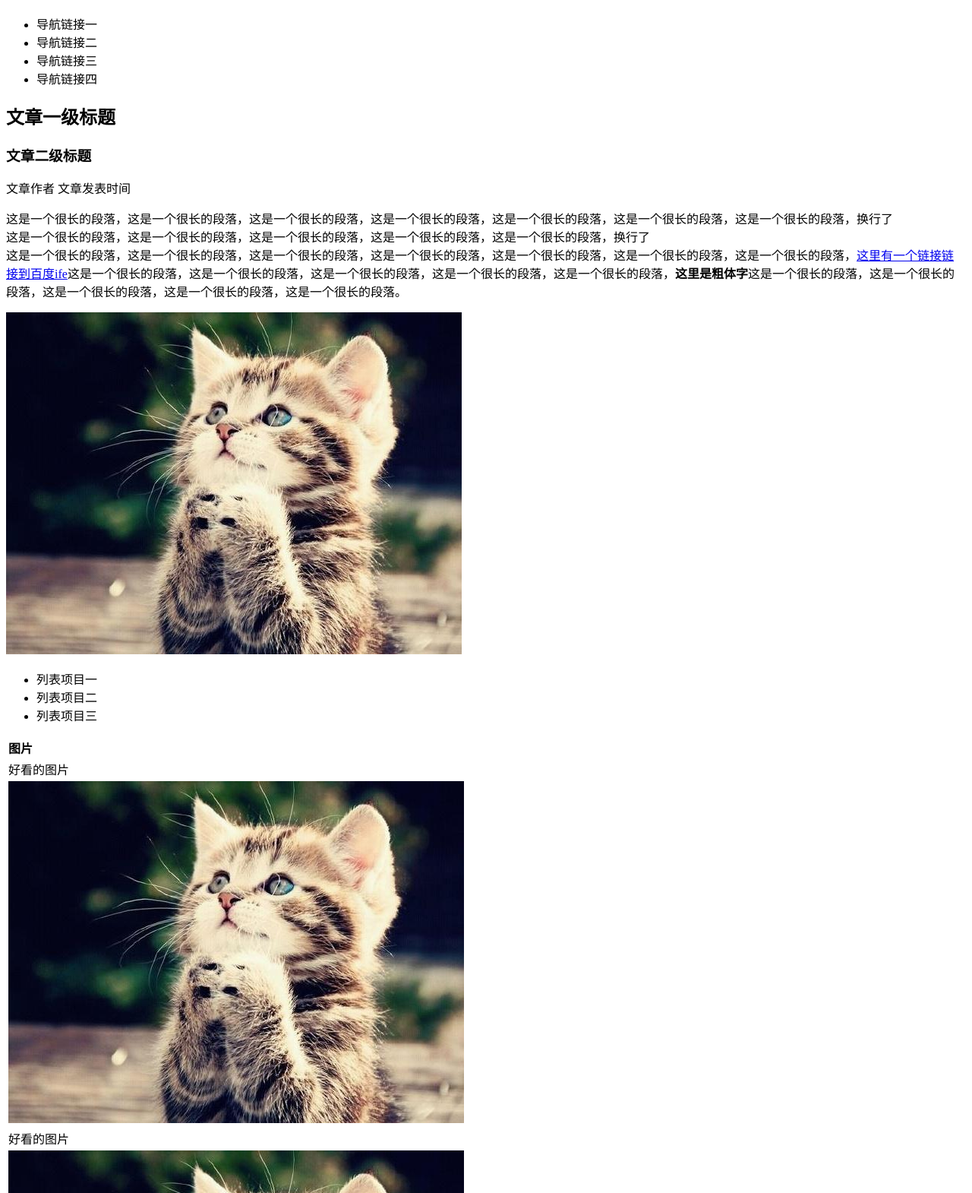
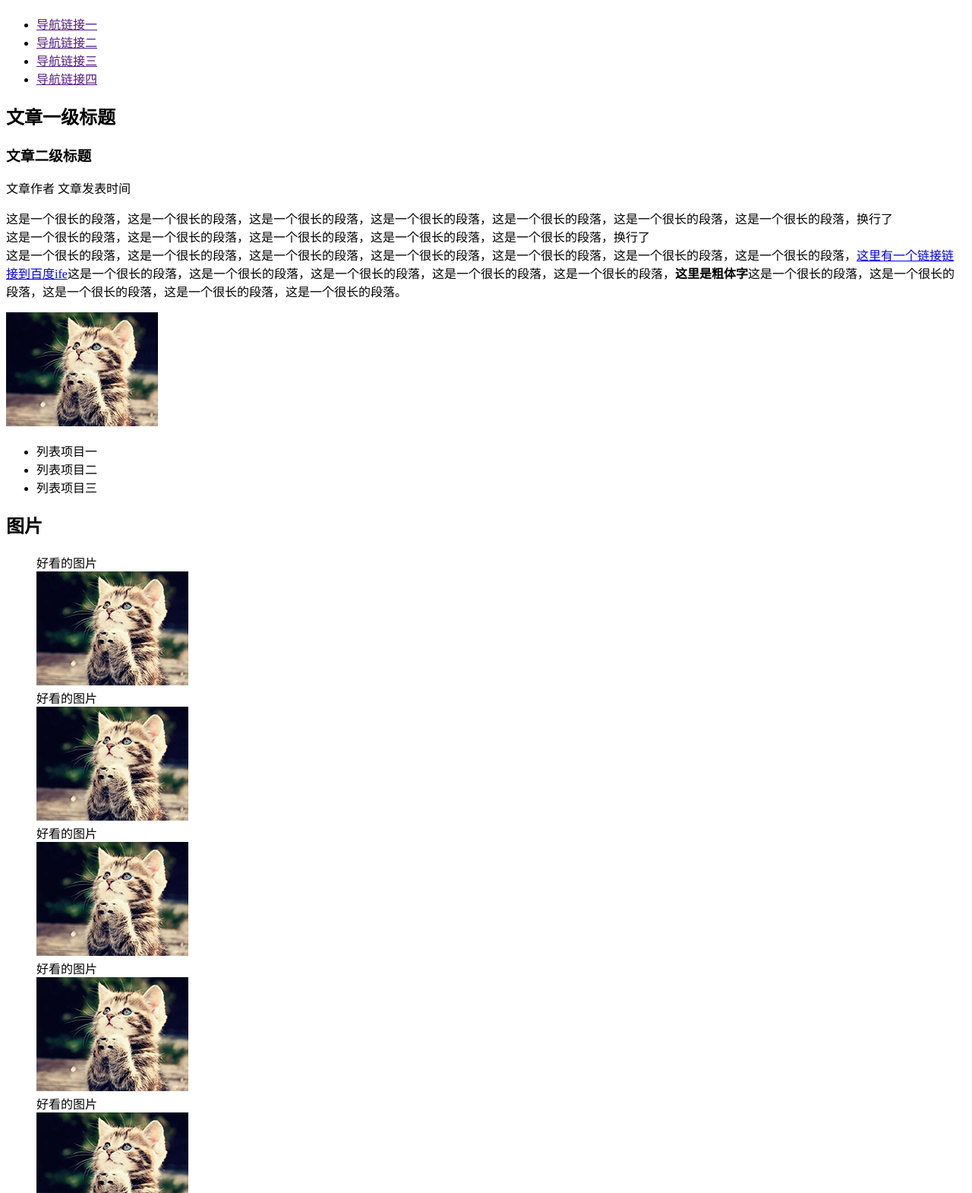
Before and after one commit to kuangyl0212/demos, a plain HTML site: page task1_1_1/task_1_1_1.html in a window 1280 px wide. Shown: the part 70-1640 px from the top of the page at 76% size. Drawn offline with Linux system fonts and the light colour scheme.

Commit message:
修改完善

```diff
--- a/task1_1_1/task_1_1_1.html
+++ b/task1_1_1/task_1_1_1.html
@@ -7,10 +7,10 @@
 <body>
 	<H1>网站一级标题</H1>
 	<ul>
-		<li>导航链接一</li>
-		<li>导航链接二</li>
-		<li>导航链接三</li>
-		<li>导航链接四</li>
+		<li><a href="">导航链接一</a></li>
+		<li><a href="">导航链接二</a></li>
+		<li><a href="">导航链接三</a></li>
+		<li><a href="">导航链接四</a></li>
 	</ul>
 	<h2>文章一级标题</h2>
 	<h3>文章二级标题</h3>
@@ -20,47 +20,25 @@
 	这是一个很长的段落，这是一个很长的段落，这是一个很长的段落，这是一个很长的段落，这是一个很长的段落，换行了
 	<br />
 	这是一个很长的段落，这是一个很长的段落，这是一个很长的段落，这是一个很长的段落，这是一个很长的段落，这是一个很长的段落，这是一个很长的段落，<a href="http://ife.baidu.com">这里有一个链接链接到百度ife</a>这是一个很长的段落，这是一个很长的段落，这是一个很长的段落，这是一个很长的段落，这是一个很长的段落，<strong>这里是粗体字</strong>这是一个很长的段落，这是一个很长的段落，这是一个很长的段落，这是一个很长的段落，这是一个很长的段落。</p>
-	<img src="cat.jpg">
+	<img src="img/cat.jpg">
 	<ul>
 		<li>列表项目一</li>
 		<li>列表项目二</li>
 		<li>列表项目三</li>
 	</ul>
-	<table>
-		<th align="left">图片</th>
-		<tr>
-			<td>好看的图片</td>
-
-
-		</tr>
-		<tr>
-			<td><img src="cat.jpg"></td>
-		</tr>
-		<tr>
-			<td>好看的图片</td>
-
-
-		</tr>
-		<tr>
-			<td><img src="cat.jpg"></td>
-		</tr>
-		<tr>
-			<td>好看的图片</td>
-
-
-		</tr>
-		<tr>
-			<td><img src="cat.jpg"></td>
-		</tr>
-		<tr>
-			<td>好看的图片</td>
-
-
-		</tr>
-		<tr>
-			<td><img src="cat.jpg"></td>
-		</tr>
-	</table>
+	<h2>图片</h2>
+	<ul type="none" >
+		<li>好看的图片</li>
+		<li><img src="img/cat.jpg"></li>
+		<li>好看的图片</li>
+		<li><img src="img/cat.jpg"></li>
+		<li>好看的图片</li>
+		<li><img src="img/cat.jpg"></li>
+		<li>好看的图片</li>
+		<li><img src="img/cat.jpg"></li>
+		<li>好看的图片</li>
+		<li><img src="img/cat.jpg"></li>
+	</ul>
 	<h2>最后一篇文章的一级标题</h2>
 	<h3>文章的二级标题</h3>
 	<p>文章作者&nbsp;文章发表时间</p>
@@ -129,6 +107,6 @@
 		<label>个人描述：</label><textarea>这是一个多行输入框，再次输入您的个人描述</textarea>
 		<input type="submit" value="确认提交"></input>
 	</form>
-	<p>版权所有&copy;</p>
+	<footer>版权所有&copy;</footer>
 </body>
 </html>
```
Also changed, not shown: task1_1_1/cat.jpg (deleted), task1_1_1/img/cat.jpg (added).
